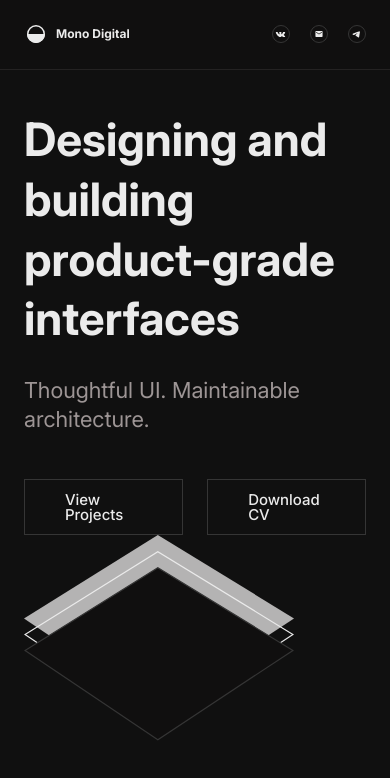
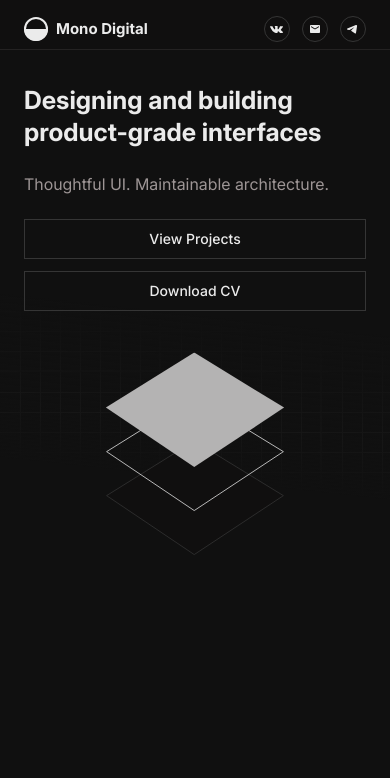
Before and after one commit to juicyblob/mono-digital, a website built with Vite: page index.html in a window 390 px wide. Built offline with nearby package versions, Linux system fonts and the light colour scheme.

Commit message:
верстка header и hero секции

```diff
--- a/index.html
+++ b/index.html
@@ -8,30 +8,30 @@
   </head>
   <body class="bg-(--color-dark)">
 
-      <header class="bg-(--color-deep-dark) h-17.5 py-5.5 border-b border-(--color-line)">
+      <header class="bg-(--color-deep-dark) h-12.5 sm:h-17.5 py-4 sm:py-5.5 border-b border-(--color-line)">
         <div class="wrapper">
           <div class="flex items-center justify-between">
             <a href="/" class="flex items-center gap-2 sm:gap-3 no-underline">
-              <svg class="scale-75 sm:scale-100" width="24" height="24" viewBox="0 0 24 24" fill="none" xmlns="http://www.w3.org/2000/svg">
+              <svg width="24" height="24" viewBox="0 0 24 24" fill="none" xmlns="http://www.w3.org/2000/svg">
                 <circle cx="12" cy="12" r="11" stroke="#EBEBEB" stroke-width="2" />
                 <path d="M24 12C24 15.1826 22.7357 18.2348 20.4853 20.4853C18.2348 22.7357 15.1826 24 12 24C8.8174 24 5.76516 22.7357 3.51472 20.4853C1.26428 18.2348 4.80559e-07 15.1826 0 12L12 12H24Z" fill="#EBEBEB" />
             </svg>
-              <span class="text-[0.75rem] sm:text-[0.9375rem] font-bold">Mono Digital</span>
+              <span class="text-[0.9375rem] font-bold">Mono Digital</span>
             </a>
             <div class="flex items-center gap-10">
-              <div class="flex gap-5">
+              <div class="flex gap-3 sm:gap-5">
                 <a href="#" target="_blank" class="social-link">
-                  <svg class="scale-75 mr-px sm:scale-100" width="13" height="7" viewBox="0 0 13 7" fill="none" xmlns="http://www.w3.org/2000/svg">
+                  <svg class="mr-px" width="13" height="7" viewBox="0 0 13 7" fill="none" xmlns="http://www.w3.org/2000/svg">
                     <path fill-rule="evenodd" clip-rule="evenodd" d="M6.37999 6.956H7.16818C7.16818 6.956 7.40464 6.91899 7.52287 6.80799C7.6411 6.69699 7.6411 6.47499 7.6411 6.47499C7.6411 6.47499 7.6411 5.513 8.11401 5.365C8.58693 5.217 9.21749 6.32699 9.84804 6.73399C10.321 7.06699 10.6756 6.99299 10.6756 6.99299L12.4097 6.956C12.4097 6.956 13.3161 6.91899 12.8826 6.216C12.8432 6.179 12.6461 5.735 11.5821 4.81C10.4786 3.848 10.6362 4.033 11.9368 2.368C12.7249 1.369 13.0402 0.776999 12.9614 0.480999C12.8826 0.222 12.2914 0.295999 12.2914 0.295999H10.321C10.321 0.295999 10.1633 0.259 10.0845 0.333C9.96627 0.407 9.92686 0.517999 9.92686 0.517999C9.92686 0.517999 9.61158 1.295 9.21748 1.961C8.35047 3.33 7.99578 3.404 7.87756 3.33C7.56228 3.145 7.6411 2.516 7.6411 2.109C7.6411 0.776999 7.87756 0.221999 7.20759 0.0739995C7.01054 0.0369995 6.8529 0 6.30117 0C5.59179 0 5.00065 -1.43349e-07 4.68537 0.148C4.44891 0.259 4.29128 0.480999 4.4095 0.480999C4.52773 0.480999 4.84301 0.555 5.00065 0.739999C5.15829 1.073 5.15829 1.628 5.15829 1.628C5.15829 1.628 5.27652 3.219 4.88242 3.404C4.60655 3.552 4.25187 3.256 3.46367 1.998C3.06958 1.369 2.7543 0.628999 2.7543 0.628999C2.7543 0.628999 2.71489 0.481 2.59666 0.407C2.47843 0.333 2.28138 0.295999 2.28138 0.295999H0.429128C0.429128 0.295999 0.15326 0.296 0.0350308 0.407C-0.0437885 0.518 0.0350308 0.702999 0.0350308 0.702999C0.0350308 0.702999 1.49319 3.885 3.1484 5.513C4.68537 7.06699 6.37999 6.956 6.37999 6.956Z" fill="#EBEBEB" />
                 </svg>
                 </a>
                 <a href="#" target="_blank" class="social-link">
-                  <svg class="scale-75 sm:scale-100" width="10" height="8" viewBox="0 0 10 8" fill="none" xmlns="http://www.w3.org/2000/svg">
+                  <svg width="10" height="8" viewBox="0 0 10 8" fill="none" xmlns="http://www.w3.org/2000/svg">
                     <path d="M9 0H1C0.45 0 0 0.45 0 1V7C0 7.55 0.45 8 1 8H9C9.55 8 10 7.55 10 7V1C10 0.45 9.55 0 9 0ZM8.8 2.125L5.53 4.17C5.205 4.375 4.795 4.375 4.47 4.17L1.2 2.125C1.14986 2.09686 1.10596 2.05883 1.07094 2.01323C1.03593 1.96762 1.01053 1.91539 0.996288 1.85969C0.982044 1.80398 0.979251 1.74597 0.988078 1.68915C0.996905 1.63234 1.01717 1.57791 1.04764 1.52915C1.07811 1.48039 1.11816 1.43833 1.16536 1.4055C1.21256 1.37267 1.26594 1.34976 1.32225 1.33815C1.37856 1.32654 1.43664 1.32648 1.49298 1.33797C1.54931 1.34946 1.60273 1.37227 1.65 1.405L5 3.5L8.35 1.405C8.39727 1.37227 8.45069 1.34946 8.50702 1.33797C8.56336 1.32648 8.62144 1.32654 8.67775 1.33815C8.73407 1.34976 8.78744 1.37267 8.83464 1.4055C8.88184 1.43833 8.92189 1.48039 8.95236 1.52915C8.98283 1.57791 9.00309 1.63234 9.01192 1.68915C9.02075 1.74597 9.01796 1.80398 9.00371 1.85969C8.98947 1.91539 8.96407 1.96762 8.92906 2.01323C8.89404 2.05883 8.85014 2.09686 8.8 2.125Z" fill="#EBEBEB" />
                 </svg>
                 </a>
                 <a href="#" target="_blank" class="social-link">
-                  <svg class="scale-75 mr-px sm:scale-100" width="11" height="9" viewBox="0 0 11 9" fill="none" xmlns="http://www.w3.org/2000/svg">
+                  <svg class="mr-px" width="11" height="9" viewBox="0 0 11 9" fill="none" xmlns="http://www.w3.org/2000/svg">
                     <path d="M10.0745 1.01967L8.9845 7.99867C8.96947 8.09489 8.93078 8.18587 8.87191 8.26343C8.81303 8.341 8.73581 8.40273 8.64718 8.44308C8.55855 8.48343 8.46128 8.50114 8.36412 8.49461C8.26696 8.48808 8.17294 8.45752 8.0905 8.40567L4.4405 6.11867C4.36464 6.07121 4.30061 6.00706 4.25329 5.93111C4.20597 5.85515 4.17661 5.7694 4.16745 5.68039C4.15829 5.59137 4.16956 5.50144 4.20042 5.41744C4.23128 5.33344 4.2809 5.25759 4.3455 5.19567L7.3755 2.29167C7.4095 2.25967 7.3695 2.20667 7.3295 2.23067L2.9375 4.85867C2.67645 5.01564 2.36644 5.07016 2.0675 5.01167L0.477503 4.70467C-0.0964972 4.59367 -0.175498 3.80567 0.363502 3.58267L8.8655 0.0676719C9.01034 0.00741072 9.16863 -0.0131309 9.32405 0.00816543C9.47947 0.0294617 9.6264 0.0918251 9.74969 0.188826C9.87298 0.285826 9.96816 0.413953 10.0254 0.559999C10.0827 0.706044 10.1 0.864721 10.0755 1.01967" fill="#EBEBEB" />
                   </svg>
                 </a>
@@ -42,26 +42,26 @@
         </div>
       </header>
 
-      <section class="pt-10 pb-8.5">
+      <section class="hero pt-8.5 pb-0 sm:pt-10 sm:pb-8.5">
         <div class="wrapper">
-          <div>
+          <div class="grid grid-cols-1 sm:grid-cols-[1fr_1fr] py-0 sm:py-9 lg:py-15">
             <div>
-              <h1 class="text-[2.875rem]/[1.3] font-bold mb-6.75">Designing and building product-grade interfaces</h1>
-              <p class="text-[1.375rem] text-(--color-soft)">Thoughtful UI. Maintainable architecture.</p>
-              <div class="flex gap-6 mt-11.5">
+              <h1 class="text-[1.56rem] sm:text-[2rem]/[1.3] lg:text-[2.875rem]/[1.3] font-bold mb-6 lg:mb-6.75">Designing and building product-grade interfaces</h1>
+              <p class="text-base/[1.4] sm:text-[1.125rem] lg:text-[1.375rem] text-(--color-soft)">Thoughtful UI. Maintainable architecture.</p>
+              <div class="flex flex-col sm:flex-row gap-3 sm:gap-6 mt-6 sm:mt-7.5 lg:mt-11.5">
                 <a href="#projects" class="btn">View Projects</a>
                 <a href="#" class="btn">Download CV</a>
               </div>
             </div>
-            <div>
-              <div class="relative">
-                <svg class="absolute top-0 left-0" width="270" height="174" viewBox="0 0 270 174" fill="none" xmlns="http://www.w3.org/2000/svg">
+            <div class="flex justify-center mt-3 sm:-mt-6 lg:mt-0">
+              <div class="relative w-full max-w-67.5 h-52 lg:h-86">
+                <svg class="absolute top-0 left-0 z-30 scale-66 lg:scale-100" width="270" height="174" viewBox="0 0 270 174" fill="none" xmlns="http://www.w3.org/2000/svg">
                   <path d="M133.829 9.97823e-06L270 83.3941L133.829 173.405L-5.673e-05 83.3941L133.829 9.97823e-06Z" fill="#B4B3B3" />
                 </svg>
-                <svg class="absolute top-4 left-0" width="270" height="174" viewBox="0 0 270 174" fill="none" xmlns="http://www.w3.org/2000/svg">
+                <svg class="absolute top-11 lg:top-16 left-0 z-20 scale-66 lg:scale-100" width="270" height="174" viewBox="0 0 270 174" fill="none" xmlns="http://www.w3.org/2000/svg">
                   <path d="M133.832 172.706L1.07025 83.4121L133.831 0.683407L268.917 83.4114L133.832 172.706Z" stroke="#EBEBEB" stroke-width="1.16379" />
                 </svg>
-                <svg class="absolute top-8 left-0" width="270" height="174" viewBox="0 0 270 174" fill="none" xmlns="http://www.w3.org/2000/svg">
+                <svg class="absolute top-22 lg:top-32 left-0 z-10 scale-66 lg:scale-100" width="270" height="174" viewBox="0 0 270 174" fill="none" xmlns="http://www.w3.org/2000/svg">
                   <path d="M133.832 172.706L1.07025 83.4121L133.831 0.683407L268.917 83.4114L133.832 172.706Z" fill="#100F0F" stroke="#353535" stroke-width="1.16379" />
                 </svg>
               </div>
--- a/src/style.css
+++ b/src/style.css
@@ -31,9 +31,22 @@ body {
 }
 
 .social-link {
-  @apply flex justify-center items-center w-4.5 h-4.5 sm:w-6.5 sm:h-6.5 border border-(--color-gray) rounded-full no-underline;
+  @apply flex justify-center items-center w-6.5 h-6.5 border border-(--color-gray) rounded-full no-underline;
+}
+
+.hero {
+  background: linear-gradient(79.11deg, #101010 30.3%, rgba(16, 16, 16, 0) 58.09%, #101010 89.75%),
+  url('./assets/images/grid-pattern.svg');
+  background-repeat: no-repeat, repeat;
+  background-size: cover, 192px 192px;
+  background-position: center, top right;
+
+  @media (max-width: 639px) {
+    background: linear-gradient(186.27deg, #101010 54.47%, rgba(16, 16, 16, 0) 75.14%, #101010 85.99%),
+    url('./assets/images/grid-pattern.svg');
+  }
 }
 
 .btn {
-  @apply inline-block px-10 py-3 border border-(--color-gray) text-[0.9375rem]/[1] font-medium;
+  @apply inline-block px-10 py-3 border border-(--color-gray) text-[0.875rem]/[1] sm:text-[0.9375rem]/[1] font-medium text-center whitespace-nowrap;
 }
```
Also changed, not shown: src/assets/images/grid-pattern.svg (added).
